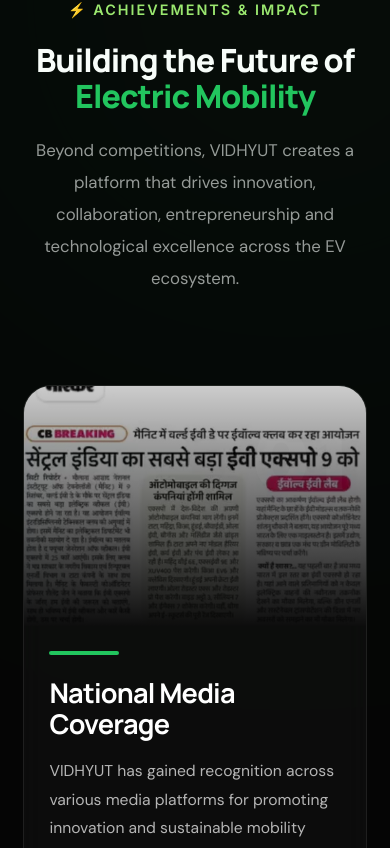
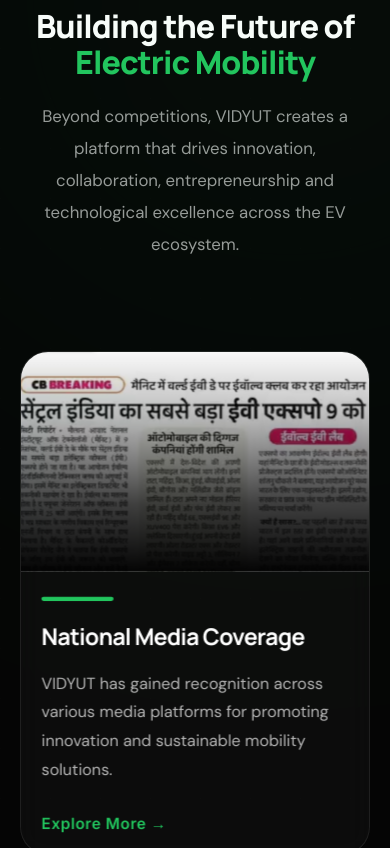
Before and after one commit to pratiksonaniya2-del/vidhyut-web-developers, a Next.js app: page / in a window 390 px wide. Shown: the part 4076-4924 px from the top of the page. Built offline with nearby package versions, Linux system fonts and the light colour scheme.

Commit message:
achievement section updated

```diff
--- a/src/components/Achievements.css
+++ b/src/components/Achievements.css
@@ -67,11 +67,41 @@
 }
 
 .achievement-card:hover{
-    transform:translateY(-12px);
+    transform:
+        translateY(-12px)
+        scale(1.02);
+
     border-color:#22c55e;
+
     box-shadow:
-    0 0 40px rgba(34,197,94,.15),
-    0 0 80px rgba(34,197,94,.05);
+        0 15px 50px rgba(34,197,94,.15),
+        0 0 100px rgba(34,197,94,.05);
+}
+.achievement-card::after{
+    content:"";
+
+    position:absolute;
+    inset:-1px;
+
+    border-radius:inherit;
+
+    background:
+        linear-gradient(
+            135deg,
+            transparent,
+            rgba(34,197,94,.15),
+            transparent
+        );
+
+    opacity:0;
+
+    transition:.5s;
+
+    pointer-events:none;
+}
+
+.achievement-card:hover::after{
+    opacity:1;
 }
 
 .card-bg-number{
@@ -99,17 +129,42 @@
 .achievement-card:hover .achievement-image{
     transform:scale(1.08);
 }
+.achievements::after{
+    content:"";
 
+    position:absolute;
+    inset:0;
+
+    background-image:
+        linear-gradient(
+            rgba(255,255,255,.025) 1px,
+            transparent 1px
+        ),
+        linear-gradient(
+            90deg,
+            rgba(255,255,255,.025) 1px,
+            transparent 1px
+        );
+
+    background-size:50px 50px;
+
+    opacity:.25;
+
+    pointer-events:none;
+}
 .image-overlay{
     position:absolute;
     inset:0;
-    background:linear-gradient(
+
+    background:
+    linear-gradient(
         to top,
-        rgba(0,0,0,.95),
-        rgba(0,0,0,.2)
+        rgba(0,0,0,.98) 0%,
+        rgba(0,0,0,.75) 30%,
+        rgba(0,0,0,.25) 70%,
+        transparent 100%
     );
 }
-
 .card-content{
     padding:35px;
     position:relative;
@@ -169,6 +224,29 @@
 .achievement-card:hover::before{
     transform:scaleX(1);
 }
+.achievement-card{
+    transform-style: preserve-3d;
+    perspective: 1000px;
+    will-change: transform;
+}
+
+.card-content{
+    transform: translateZ(30px);
+}
+
+.image-wrapper{
+    transform: translateZ(20px);
+}
+
+.card-bg-number{
+    transform: translateZ(60px);
+}
+.achievement-card,
+.card-content,
+.image-wrapper,
+.card-bg-number{
+    backface-visibility:hidden;
+}
 
 @media(max-width:992px){
 
@@ -180,16 +258,134 @@
         font-size:2.8rem;
     }
 }
+.modal-overlay{
+    position:fixed;
+    inset:0;
 
+    background:rgba(0,0,0,.82);
+
+    backdrop-filter:blur(12px);
+
+    display:flex;
+    justify-content:center;
+    align-items:center;
+
+    padding:20px;
+
+    z-index:9999;
+}
+
+.achievement-modal{
+    width:min(900px,92vw);
+    max-height:90vh;
+
+    background:#101010;
+
+    border-radius:30px;
+
+    overflow:hidden;
+
+    border:1px solid rgba(255,255,255,.08);
+
+    box-shadow:
+        0 0 60px rgba(34,197,94,.18);
+
+    position:relative;
+
+    display:flex;
+    flex-direction:column;
+}
+
+.close-modal{
+    position:absolute;
+
+    top:20px;
+    right:20px;
+
+    width:45px;
+    height:45px;
+
+    border:none;
+
+    border-radius:50%;
+
+    background:rgba(255,255,255,.1);
+
+    color:white;
+
+    font-size:1.6rem;
+
+    cursor:pointer;
+
+    z-index:5;
+}
+
+.modal-image-wrapper{
+
+    position:relative;
+
+    width:100%;
+
+    aspect-ratio:16/9;
+
+    background:#050505;
+
+    overflow:hidden;
+}
+
+.modal-image{
+    background: #050505;
+    object-fit:cover;
+    object-position: center;
+    padding: 20px;
+}
+
+.modal-content{
+    padding:40px;
+}
+
+.modal-content h2{
+    color:white;
+    font-size:2rem;
+    margin-bottom:20px;
+}
+
+.modal-content p{
+    color:#bdbdbd;
+    line-height:1.9;
+}
+
+.card-footer{
+    cursor:pointer;
+}
+
+.card-footer:hover span{
+    color:white;
+}
+
+@media(max-width:768px){
+
+    .modal-image-wrapper{
+        height:220px;
+    }
+
+    .modal-content{
+        padding:25px;
+    }
+
+    .modal-content h2{
+        font-size:1.5rem;
+    }
+}
 @media(max-width:576px){
 
     .achievements{
-        padding:100px 6%;
+        padding:90px 20px;
     }
 
     .image-wrapper{
-        height:240px;
-    }
+    height:220px;
+   }
 
     .achievements-header h2{
         font-size:2rem;
@@ -203,3 +399,10 @@
         font-size:5rem;
     }
 }
+@media(max-width:576px){
+
+    .card-content h3{
+        font-size:1.4rem;
+    }
+
+}
--- a/src/components/Achievements.jsx
+++ b/src/components/Achievements.jsx
@@ -2,42 +2,110 @@
 
 import "./Achievements.css";
 import Image from "next/image";
-import { motion } from "framer-motion";
+import { motion, AnimatePresence } from "framer-motion";
+import { useState } from "react";
 
 const achievements = [
   {
     title: "National Media Coverage",
+
     description:
-      "VIDHYUT has gained recognition across various media platforms for promoting innovation and sustainable mobility solutions.",
+      "VIDYUT has gained recognition across various media platforms for promoting innovation and sustainable mobility solutions.",
+
+    detailedDescription:
+      "VIDYUT has received recognition across national and regional media outlets for promoting sustainable mobility and EV innovation. The event has become a major platform connecting students, startups, researchers and industry experts to accelerate India's transition toward clean transportation.",
+
     image: "/media2.jpeg",
   },
+
   {
     title: "Tech Community Impact",
+
     description:
       "Bringing together students, developers, innovators and technology enthusiasts to build a stronger EV ecosystem.",
+
+    detailedDescription:
+      "VIDYUT creates a collaborative environment where students, developers and innovators work together to solve real-world challenges in electric mobility, battery technology and smart transportation systems.",
+
     image: "/tech2.jpeg",
   },
+
   {
     title: "EV Innovation Recognition",
+
     description:
       "Celebrating groundbreaking ideas and engineering excellence in electric mobility and clean energy technologies.",
+
+    detailedDescription:
+      "The event encourages engineering excellence by providing a platform for innovative EV projects, clean energy solutions and future mobility technologies that can shape the transportation industry.",
+
     image: "/innovation.jpeg",
   },
+
   {
     title: "Startup & Robotics Excellence",
+
     description:
       "Providing a platform where startups, robotics teams and future entrepreneurs showcase transformative solutions.",
+
+    detailedDescription:
+      "VIDYUT empowers startups and robotics teams by giving them exposure, networking opportunities and a stage to showcase cutting-edge technologies to industry leaders and investors.",
+
     image: "/startup.jpeg",
   },
 ];
 
 export default function Achievements() {
+
+  const [rotation, setRotation] = useState({});
+  const [selectedAchievement, setSelectedAchievement] = useState(null);
+
+  const handleMouseMove = (e, index) => {
+
+    if (window.innerWidth < 768) return;
+
+    const card = e.currentTarget;
+    const rect = card.getBoundingClientRect();
+
+    const x = e.clientX - rect.left;
+    const y = e.clientY - rect.top;
+
+    const rotateY = ((x / rect.width) - 0.5) * 16;
+    const rotateX = ((y / rect.height) - 0.5) * -16;
+
+    setRotation((prev) => ({
+      ...prev,
+      [index]: {
+        rotateX,
+        rotateY,
+      },
+    }));
+  };
+
+  const handleMouseLeave = (index) => {
+    setRotation((prev) => ({
+      ...prev,
+      [index]: {
+        rotateX: 0,
+        rotateY: 0,
+      },
+    }));
+  };
+
+  const openModal = (achievement) => {
+    setSelectedAchievement(achievement);
+  };
+
+  const closeModal = () => {
+    setSelectedAchievement(null);
+  };
+
   return (
     <section className="achievements" id="achievements">
+
       <div className="achievements-header">
-        <span className="section-tag">
-          ⚡ ACHIEVEMENTS & IMPACT
-        </span>
+
+
 
         <h2>
           Building the Future of
@@ -45,54 +113,169 @@
         </h2>
 
         <p>
-          Beyond competitions, VIDHYUT creates a platform that drives
+          Beyond competitions, VIDYUT creates a platform that drives
           innovation, collaboration, entrepreneurship and technological
           excellence across the EV ecosystem.
         </p>
+
       </div>
 
       <div className="achievements-grid">
+
         {achievements.map((item, index) => (
+
           <motion.div
             key={index}
             className="achievement-card"
-            initial={{ opacity: 0, y: 60 }}
-            whileInView={{ opacity: 1, y: 0 }}
+
+            initial={{
+              opacity: 0,
+              y: 60
+            }}
+
+            whileInView={{
+              opacity: 1,
+              y: 0
+            }}
+
+            animate={{
+              rotateX: rotation[index]?.rotateX || 0,
+              rotateY: rotation[index]?.rotateY || 0
+            }}
+
             transition={{
-              duration: 0.8,
+              duration: 0.6,
               delay: index * 0.15,
+              type: "spring",
+              stiffness: 250,
+              damping: 18
             }}
+
             viewport={{ once: true }}
+
+            onMouseMove={(e) => handleMouseMove(e, index)}
+            onMouseLeave={() => handleMouseLeave(index)}
+
+            whileHover={{
+              scale: 1.03
+            }}
           >
+
             <div className="card-bg-number">
               0{index + 1}
             </div>
 
             <div className="image-wrapper">
+
               <Image
                 src={item.image}
                 alt={item.title}
                 fill
+                sizes="(max-width:768px) 100vw, 50vw"
                 className="achievement-image"
               />
 
               <div className="image-overlay"></div>
+
             </div>
 
             <div className="card-content">
+
               <div className="card-top-line"></div>
 
               <h3>{item.title}</h3>
 
               <p>{item.description}</p>
 
-              <div className="card-footer">
-                <span>Explore Impact</span>
+              <div
+                className="card-footer"
+                onClick={() => openModal(item)}
+              >
+                <span>Explore More →</span>
               </div>
+
             </div>
+
           </motion.div>
         ))}
+
       </div>
+
+      <AnimatePresence>
+
+        {selectedAchievement && (
+
+          <motion.div
+            className="modal-overlay"
+            onClick={closeModal}
+
+            initial={{ opacity: 0 }}
+            animate={{ opacity: 1 }}
+            exit={{ opacity: 0 }}
+          >
+
+            <motion.div
+              className="achievement-modal"
+
+              onClick={(e) => e.stopPropagation()}
+
+              initial={{
+                scale: 0.8,
+                opacity: 0
+              }}
+
+              animate={{
+                scale: 1,
+                opacity: 1
+              }}
+
+              exit={{
+                scale: 0.8,
+                opacity: 0
+              }}
+
+              transition={{
+                duration: 0.3
+              }}
+            >
+
+              <button
+                className="close-modal"
+                onClick={closeModal}
+              >
+                ×
+              </button>
+
+              <div className="modal-image-wrapper">
+
+                <Image
+                  src={selectedAchievement.image}
+                  alt={selectedAchievement.title}
+                  fill
+                  className="modal-image"
+                />
+
+              </div>
+
+              <div className="modal-content">
+
+                <h2>
+                  {selectedAchievement.title}
+                </h2>
+
+                <p>
+                  {selectedAchievement.detailedDescription}
+                </p>
+
+              </div>
+
+            </motion.div>
+
+          </motion.div>
+        )}
+
+      </AnimatePresence>
+
     </section>
   );
 }
--- a/src/components/Home.jsx
+++ b/src/components/Home.jsx
@@ -5,6 +5,7 @@
 import { ArrowRight } from "lucide-react";
 
 export default function Home() {
+
 
   const { scrollY } = useScroll();
 
```
Also changed, not shown: src/app/page.js (+22 -6 lines), src/components/Loader.css (added), src/components/Loader.jsx (added).
